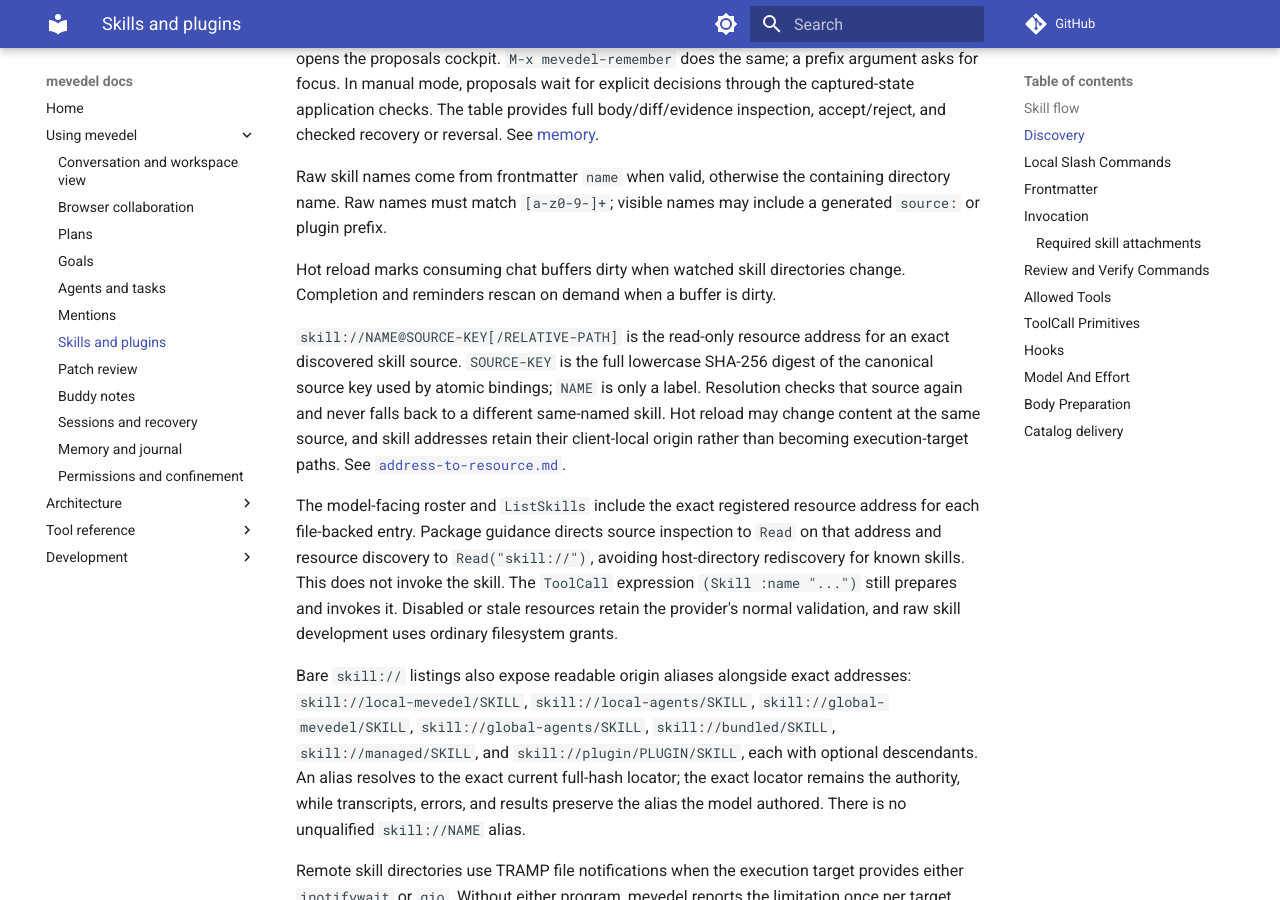
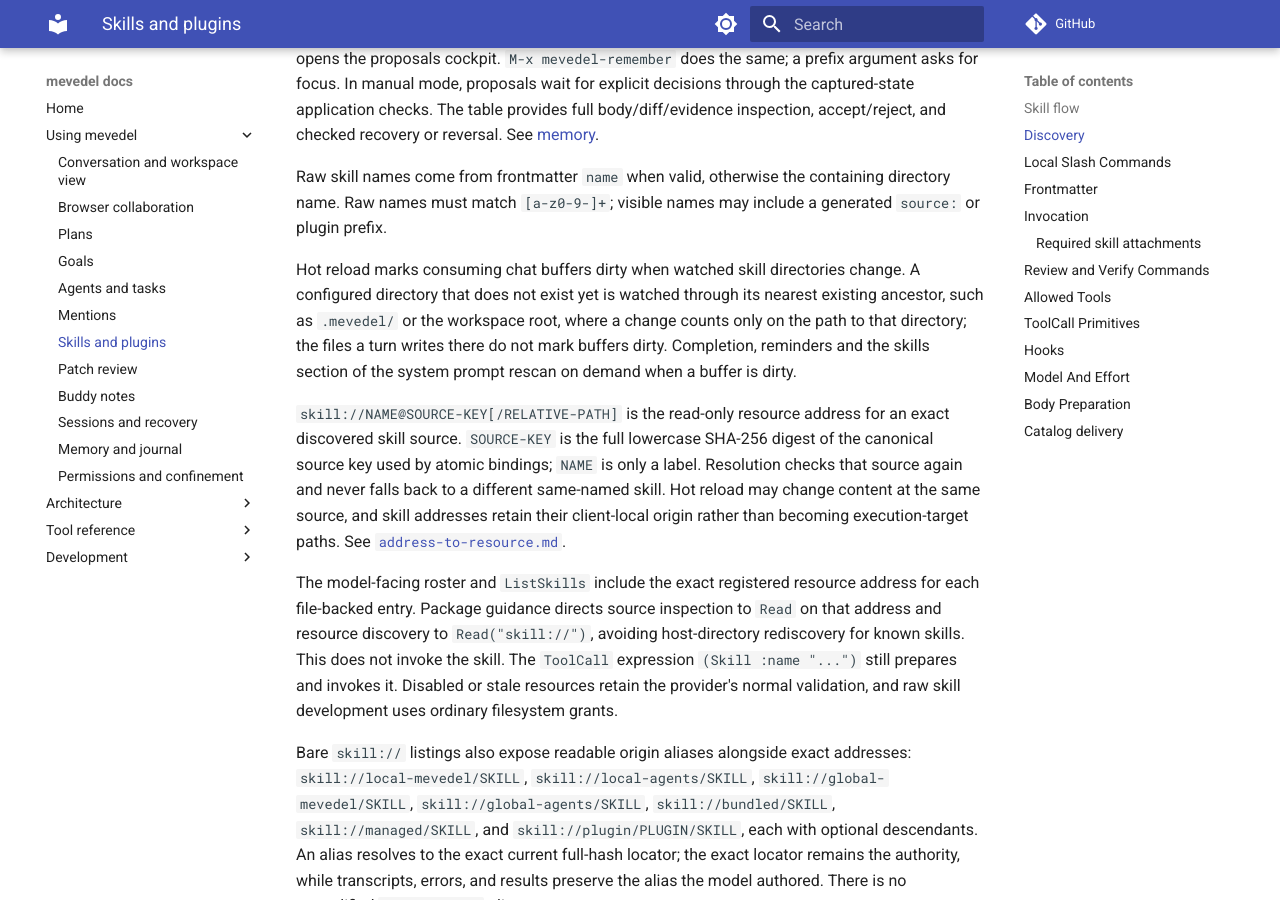
Before and after one commit to FrauH0lle/mevedel, an MkDocs documentation site: the page built from docs/skills.md, in a window 1280 px wide and 900 px high, scrolled down 4999 px. Built offline with MkDocs 1.6.1 and Material for MkDocs 9.7.7, drawn with Linux system fonts in a browser that asks for light colours; comment, search, counter and statistics services are not loaded.

Commit message:
fix(skills): Rescan skills only for changes that can affect them
A turn on the deployed host spent two skill scans of ~13 ms each in
request preparation, every turn, with no skill file touched.

A configured skill directory that does not exist -- `.mevedel/skills/',
`.agents/skills/', the user skill directories -- is watched through its
nearest existing ancestor so its creation is noticed.  Those ancestors
are `.mevedel/', the workspace root and the home directory, and every
event in them marked the session dirty: a turn rewrites
`.mevedel/input-history.el' and creates and deletes publication and
journal worker temporaries in the root.  The next pull-check, the skills
section of the system prompt built for each provider request, then ran
a full rescan.  A daemon probe reproduced one scan per turn from these
writes alone.

An event in a watched directory still counts unconditionally inside a
skill directory.  In an ancestor watched for a missing root it now
counts only when it names an entry on the path to a configured root.
The probe then scans no more between turns, and still scans when
`.mevedel/skills/' appears.

* mevedel-skills-core.el (mevedel-skills--watch-event-relevant-p): New.
(mevedel-skills--watch-callback): Mark only consumers the event concerns.
* docs/skills.md: Describe it.
* test/test-mevedel-skills-core.el (mevedel-skills--watch-callback):
Cover the ancestor of a missing root.

```diff
--- a/docs/skills.md
+++ b/docs/skills.md
@@ -209,8 +209,12 @@
 names may include a generated `source:` or plugin prefix.
 
 Hot reload marks consuming chat buffers dirty when watched skill
-directories change. Completion and reminders rescan on demand when a
-buffer is dirty.
+directories change. A configured directory that does not exist yet is
+watched through its nearest existing ancestor, such as `.mevedel/` or the
+workspace root, where a change counts only on the path to that directory;
+the files a turn writes there do not mark buffers dirty. Completion,
+reminders and the skills section of the system prompt rescan on demand when
+a buffer is dirty.
 
 `skill://NAME@SOURCE-KEY[/RELATIVE-PATH]` is the read-only resource address
 for an exact discovered skill source. `SOURCE-KEY` is the full lowercase
```
Also changed, not shown: 2 other files.
